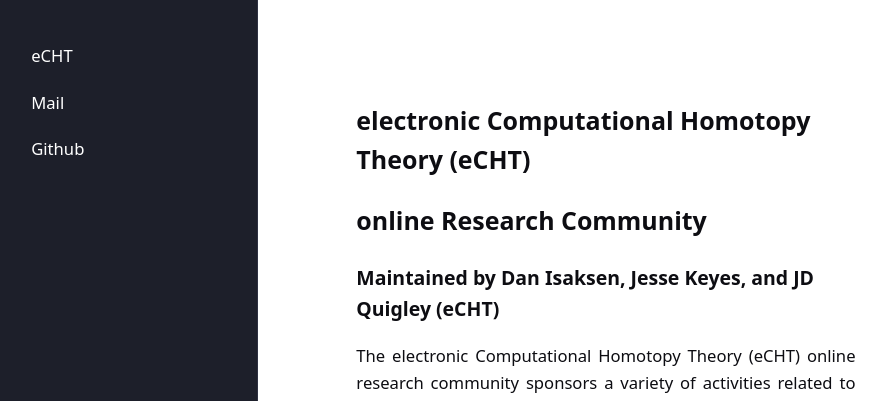
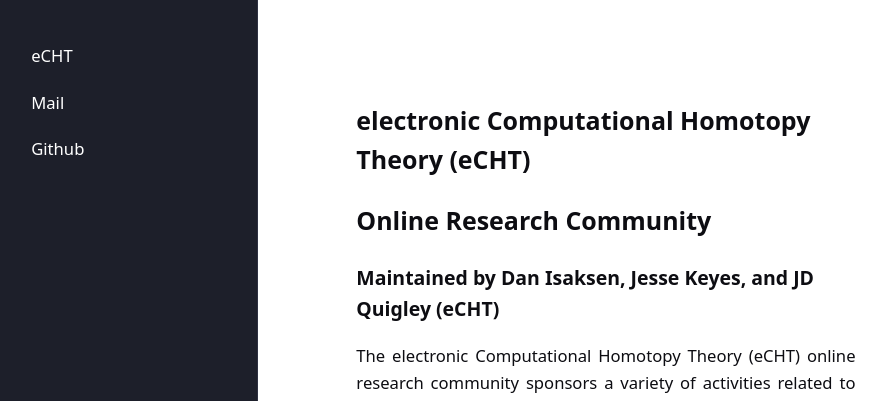
Before and after one commit to eCHTorc/eCHTorc.github.io, a Jekyll site: the page built from index.md, in a window 1280 px wide. Shown: the top 401 px of the page, without its empty margins (43-929 px from the left). Built offline with Jekyll 4.4.1, drawn with Linux system fonts in a browser that asks for light colours; our own code applies the rules of GitHub Pages for plain Markdown files.

```diff
--- a/index.md
+++ b/index.md
@@ -1,6 +1,6 @@
 <div style="text-align: left; margin-top: 1px; margin-bottom: 1px;">
   <h1> electronic Computational Homotopy Theory (eCHT) </h1>
-  <h2> online Research Community </h2>
+  <h2> Online Research Community </h2>
   <h3> Maintained by Dan Isaksen, Jesse Keyes, and JD Quigley (eCHT) </h3>
 </div>
 
```
